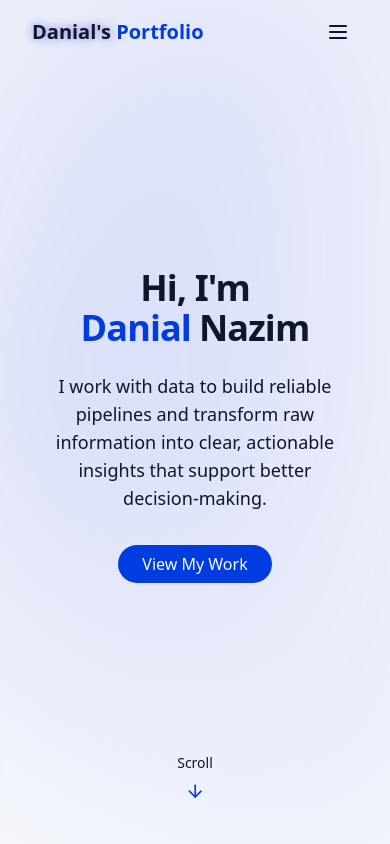
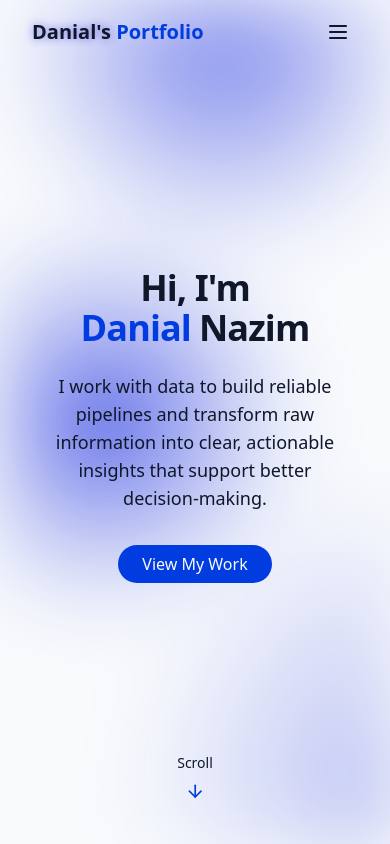
Before and after one commit to Danykenobi/DanialPortfolio, a React (Vite) app: page / in a window 390 px wide. Shown: the top 844 px of the page. Built offline with nearby package versions, Linux system fonts and the light colour scheme.

Commit message:
Optimize gradient for mobile Safari - reduce blur and add hardware acceleration

```diff
--- a/src/index.css
+++ b/src/index.css
@@ -186,7 +186,10 @@
               radial-gradient(circle at 40% 20%, rgba(0, 20, 220, 0.5) 0%, transparent 20%);
   background-size: 150% 150%;
   animation: gradient-shift 60s ease-in-out infinite;
-  filter: blur(150px);
+  filter: blur(80px);
+  will-change: background-position;
+  -webkit-transform: translateZ(0);
+  transform: translateZ(0);
 }
 
 .dark .animated-gradient {
@@ -195,7 +198,22 @@
               radial-gradient(circle at 40% 20%, rgba(99, 179, 237, 0.6) 0%, transparent 20%);
   background-size: 150% 150%;
   animation: gradient-shift 60s ease-in-out infinite;
-  filter: blur(150px);
+  filter: blur(80px);
+  will-change: background-position;
+  -webkit-transform: translateZ(0);
+  transform: translateZ(0);
+}
+
+@media (max-width: 768px) {
+  .animated-gradient {
+    filter: blur(40px);
+    animation: gradient-shift 80s ease-in-out infinite;
+  }
+
+  .dark .animated-gradient {
+    filter: blur(40px);
+    animation: gradient-shift 80s ease-in-out infinite;
+  }
 }
 
 #root {
```
